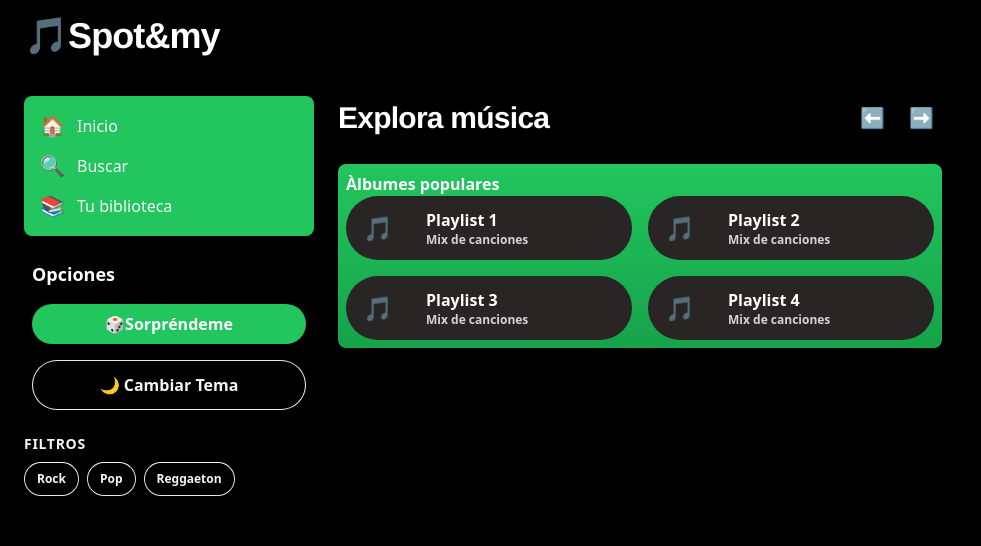
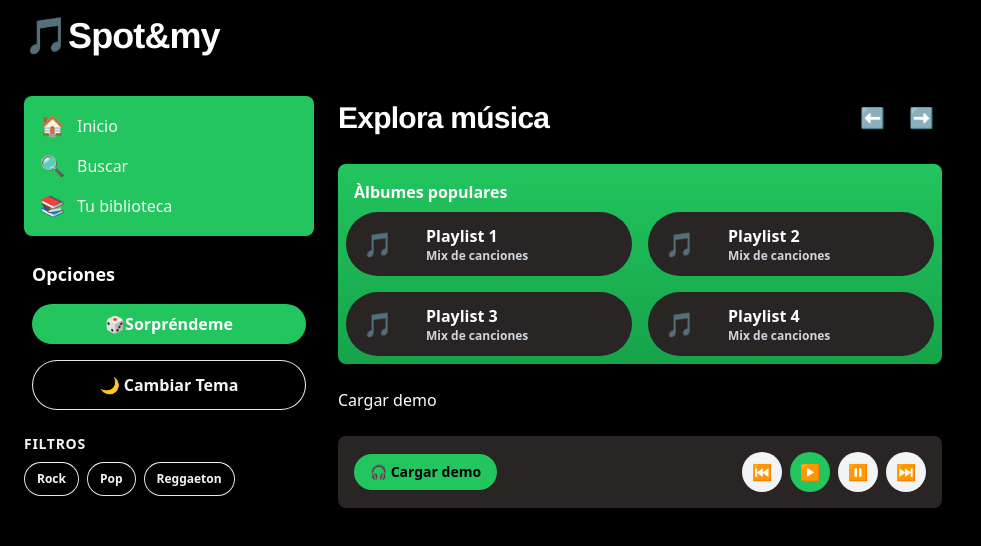
Before and after one commit to Adriics/mini-spotify, a React (Vite) app: page / in a window 1280 px wide. Shown: the top 546 px of the page, without its empty margins (0-981 px from the left). Built offline with nearby package versions, Linux system fonts and the light colour scheme.

Commit message:
feat(ui): add styles for MainContent, added TrackList and PlayerControls

```diff
--- /dev/null
+++ b/src/app/modules/player/components/CurrentTrack.tsx
@@ -0,0 +1,14 @@
+import { usePlayer } from "../hooks/usePlayer";
+
+export function CurrentTrack() {
+  const { currentTrack } = usePlayer();
+
+  if (!currentTrack) return null;
+
+  return (
+    <div className="text-sm text-white">
+      Reproduciendo: <strong>{currentTrack.title}</strong> -{" "}
+      {currentTrack.artist}
+    </div>
+  );
+}
--- a/src/app/modules/player/components/PlayerControls.tsx
+++ b/src/app/modules/player/components/PlayerControls.tsx
@@ -2,7 +2,7 @@ import React from "react";
 import { usePlayer } from "../hooks/usePlayer";
 import type { Playlist } from "../domain/Playlist";
 
-// Una playlist de prueba
+// Playlist de prueba
 const demoPlaylist: Playlist = {
   id: "demo",
   name: "Focus Beats",
@@ -17,12 +17,40 @@ export function PlayerControls() {
   const { service, loadPlaylist } = usePlayer();
 
   return (
-    <div className="space-x-2">
-      <button onClick={() => loadPlaylist(demoPlaylist)}>Cargar demo</button>
-      <button onClick={() => service.play()}>Play</button>
-      <button onClick={() => service.pause()}>Pause</button>
-      <button onClick={() => service.next()}>Next</button>
-      <button onClick={() => service.previous()}>Prev</button>
+    <div className="flex items-center justify-between gap-4 p-4 bg-spotimy-gray-dark rounded-lg">
+      <button
+        onClick={() => loadPlaylist(demoPlaylist)}
+        className="px-4 py-2 bg-spotimy-green text-black text-sm font-semibold rounded-full hover:bg-spotimy-green-medium transition-colors"
+      >
+        🎧 Cargar demo
+      </button>
+
+      <div className="flex gap-2">
+        <button
+          onClick={() => service.previous()}
+          className="w-10 h-10 flex items-center justify-center rounded-full bg-spotimy-gray-light text-white hover:bg-spotimy-gray-medium transition"
+        >
+          ⏮️
+        </button>
+        <button
+          onClick={() => service.play()}
+          className="w-10 h-10 flex items-center justify-center rounded-full bg-spotimy-green text-black hover:bg-spotimy-green-medium transition"
+        >
+          ▶️
+        </button>
+        <button
+          onClick={() => service.pause()}
+          className="w-10 h-10 flex items-center justify-center rounded-full bg-spotimy-gray-light text-white hover:bg-spotimy-gray-medium transition"
+        >
+          ⏸️
+        </button>
+        <button
+          onClick={() => service.next()}
+          className="w-10 h-10 flex items-center justify-center rounded-full bg-spotimy-gray-light text-white hover:bg-spotimy-gray-medium transition"
+        >
+          ⏭️
+        </button>
+      </div>
     </div>
   );
 }
--- a/src/app/modules/player/context/PlayerContext.tsx
+++ b/src/app/modules/player/context/PlayerContext.tsx
@@ -1,22 +1,54 @@
 // src/app/modules/player/context/PlayerContext.tsx
 import React, { useMemo, useState } from "react";
-import type { Playlist } from "../domain/Playlist";
 import { PlayerService } from "../services/PlayerServices";
 import { PlayerContext } from "./PlayerContextDefinition";
 import type { Track } from "../domain/Track";
+import type { Playlist } from "../domain/Playlist";
 
 export const PlayerProvider: React.FC<React.PropsWithChildren> = ({
   children,
 }) => {
   const service = useMemo(() => new PlayerService(), []);
   const [queue, setQueue] = useState<Track[]>([]);
+  const [currentTrack, setCurrentTrack] = useState<Track | null>(null);
+
   const loadPlaylist = (pl: Playlist) => {
     service.load(pl);
     setQueue(pl.tracks);
+    setCurrentTrack(service.getCurrentTrack());
+  };
+
+  const playerActions = {
+    play: () => {
+      service.play();
+      setCurrentTrack(service.getCurrentTrack());
+    },
+    playTrackId: (trackId: string) => {
+      service.playTrackId(trackId);
+      setCurrentTrack(service.getCurrentTrack());
+    },
+    pause: () => {
+      service.pause();
+    },
+    next: () => {
+      service.next();
+      setCurrentTrack(service.getCurrentTrack());
+    },
+    previous: () => {
+      service.previous();
+      setCurrentTrack(service.getCurrentTrack());
+    },
   };
 
   return (
-    <PlayerContext.Provider value={{ queue, service, loadPlaylist }}>
+    <PlayerContext.Provider
+      value={{
+        queue,
+        currentTrack,
+        loadPlaylist,
+        service: playerActions, // usamos el adaptador
+      }}
+    >
       {children}
     </PlayerContext.Provider>
   );
--- a/src/app/modules/player/services/PlayerServices.ts
+++ b/src/app/modules/player/services/PlayerServices.ts
@@ -57,4 +57,9 @@ export class PlayerService {
   getQueue(): Track[] {
     return this.queue;
   }
+
+  /** Devuelve la canción actual */
+  getCurrentTrack(): Track | null {
+    return this.queue[this.currentIndex] ?? null;
+  }
 }
--- /dev/null
+++ b/src/components/Header/Header.tsx
@@ -0,0 +1,9 @@
+export function Header() {
+  return (
+    <header className="bg-transparent px-6 py-4">
+      <div className="max-w-screen-xl mx-auto text-4xl font-bold tracking-tight font-spotimy">
+        <h1>🎵Spot&my</h1>
+      </div>
+    </header>
+  );
+}
--- /dev/null
+++ b/src/components/MainContent/AlbumCard/AlbumCard.tsx
@@ -0,0 +1,20 @@
+type AlbumCardProps = {
+  title: string;
+  description: string;
+};
+
+export function AlbumCard({ title, description }: AlbumCardProps) {
+  return (
+    <div className="bg-spotimy-gray-dark rounded-full hover:bg-spotimy-gray-medium transition-all duration-200">
+      <div className="flex items-center gap-4">
+        <div className="w-16 h-16 rounded-lg flex items-center justify-center">
+          <span className="text-2xl">🎵</span>
+        </div>
+        <div className="font-semibold text-white">
+          <h4>{title}</h4>
+          <p className="text-xs text-spotimy-gray-medium">{description}</p>
+        </div>
+      </div>
+    </div>
+  );
+}
--- /dev/null
+++ b/src/components/MainContent/ExploreHeader.tsx
@@ -0,0 +1,18 @@
+export function ExploreHeader() {
+  return (
+    <div className="flex items-center gap-6 justify-between">
+      <h2 className="font-bold font-spotimy text-3xl tracking-tight text-white">
+        Explora música
+      </h2>
+
+      <div className="flex gap-2">
+        <button className="p-2 rounded-full bg-spotimy-black hover:bg-gray-400 transition-colors">
+          <span className="text-xl">⬅️</span>
+        </button>
+        <button className="p-2 rounded-full bg-spotimy-black hover:bg-gray-400 transition-colors">
+          <span className="text-xl">➡️</span>
+        </button>
+      </div>
+    </div>
+  );
+}
--- a/src/components/MainContent/MainContent.tsx
+++ b/src/components/MainContent/MainContent.tsx
@@ -1,46 +1,18 @@
+import { CurrentTrack } from "../../app/modules/player/components/CurrentTrack";
+import { PlayerControls } from "../../app/modules/player/components/PlayerControls";
+import { TrackList } from "../../app/modules/player/components/TrackList";
+import { ExploreHeader } from "./ExploreHeader";
+import { PopularAlbums } from "./PopularAlbums";
+
 export function MainContent() {
   return (
     <>
       <section className="col-span-6 space-y-6">
-        <div className="flex items-center gap-6 justify-between">
-          <h2 className="font-bold font-spotimy text-3xl tracking-tight text-white">
-            Explora música
-          </h2>
-
-          <div className="flex gap-2">
-            <button className="p-2 rounded-full bg-spotimy-black hover:bg-gray-400 transition-colors">
-              <span className="text-xl">⬅️</span>
-            </button>
-            <button className="p-2 rounded-full bg-spotimy-black hover:bg-gray-400 transition-colors">
-              <span className="text-xl">➡️</span>
-            </button>
-          </div>
-        </div>
-
-        <div className="bg-gradient-to-b rounded-lg p-2 from-spotimy-green to-spotimy-green-medium">
-          <h3 className="text-ls font-bold">Àlbumes populares</h3>
-
-          <div className="grid grid-cols-2 gap-4">
-            {[1, 2, 3, 4].map((item) => (
-              <div
-                key={item}
-                className="bg-spotimy-gray-dark rounded-full hover:bg-spotimy-gray-medium transition-all duration-200"
-              >
-                <div className="flex items-center gap-4">
-                  <div className="w-16 h-16 rounded-lg flex items-center justify-center">
-                    <span className="text-2xl">🎵</span>
-                  </div>
-                  <div className="font-semibold text-white">
-                    <h4>Playlist {item}</h4>
-                    <p className="text-xs text-spotimy-gray-medium">
-                      Mix de canciones
-                    </p>
-                  </div>
-                </div>
-              </div>
-            ))}
-          </div>
-        </div>
+        <ExploreHeader />
+        <PopularAlbums />
+        <CurrentTrack />
+        <TrackList />
+        <PlayerControls />
       </section>
     </>
   );
--- /dev/null
+++ b/src/components/MainContent/PopularAlbums.tsx
@@ -0,0 +1,19 @@
+import { AlbumCard } from "./AlbumCard/AlbumCard";
+
+export function PopularAlbums() {
+  return (
+    <div className="bg-gradient-to-b rounded-lg p-2 from-spotimy-green to-spotimy-green-medium">
+      <h3 className="text-ls font-bold p-2">Àlbumes populares</h3>
+
+      <div className="grid grid-cols-2 gap-4">
+        {[1, 2, 3, 4].map((item) => (
+          <AlbumCard
+            key={item}
+            title={`Playlist ${item}`}
+            description="Mix de canciones"
+          />
+        ))}
+      </div>
+    </div>
+  );
+}
--- a/src/components/Sidebar/Sidebar.tsx
+++ b/src/components/Sidebar/Sidebar.tsx
@@ -1,4 +1,3 @@
-import { MainContent } from "../MainContent/MainContent";
 import { Menu } from "../Menu/Menu";
 import { Filters } from "./Filters";
 import { Options } from "./Options";
@@ -16,8 +15,6 @@ export function Sidebar() {
 
         <Filters />
       </aside>
-
-      <MainContent />
     </>
   );
 }
--- a/src/pages/HomePage.tsx
+++ b/src/pages/HomePage.tsx
@@ -1,18 +1,17 @@
+import { Header } from "../components/Header/Header";
+import { MainContent } from "../components/MainContent/MainContent";
 import { Sidebar } from "../components/Sidebar/Sidebar";
 
 export function HomePage() {
   return (
     <div className="min-h-screen bg-spotimy-black text-white">
-      <header className="bg-transparent px-6 py-4">
-        <div className="max-w-screen-xl mx-auto text-4xl font-bold tracking-tight font-spotimy">
-          <h1>🎵Spot&my</h1>
-        </div>
-      </header>
+      <Header />
 
       {/** Main Content */}
       <main className="max-w-screen-xl mx-auto p-6">
         <div className="grid grid-cols-12 gap-6">
           <Sidebar />
+          <MainContent />
         </div>
       </main>
     </div>
```
Also changed, not shown: src/app/modules/player/context/PlayerContextDefinition.ts (+11 -3 lines).
